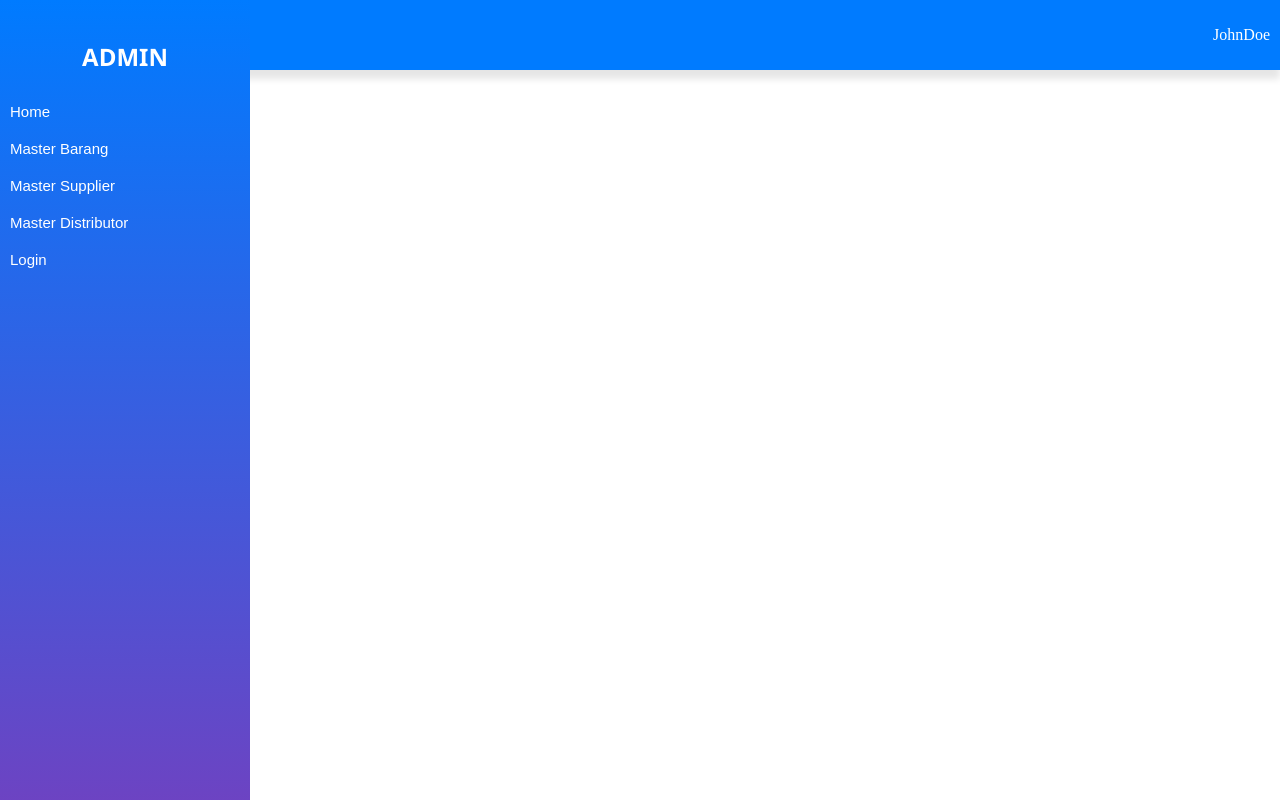
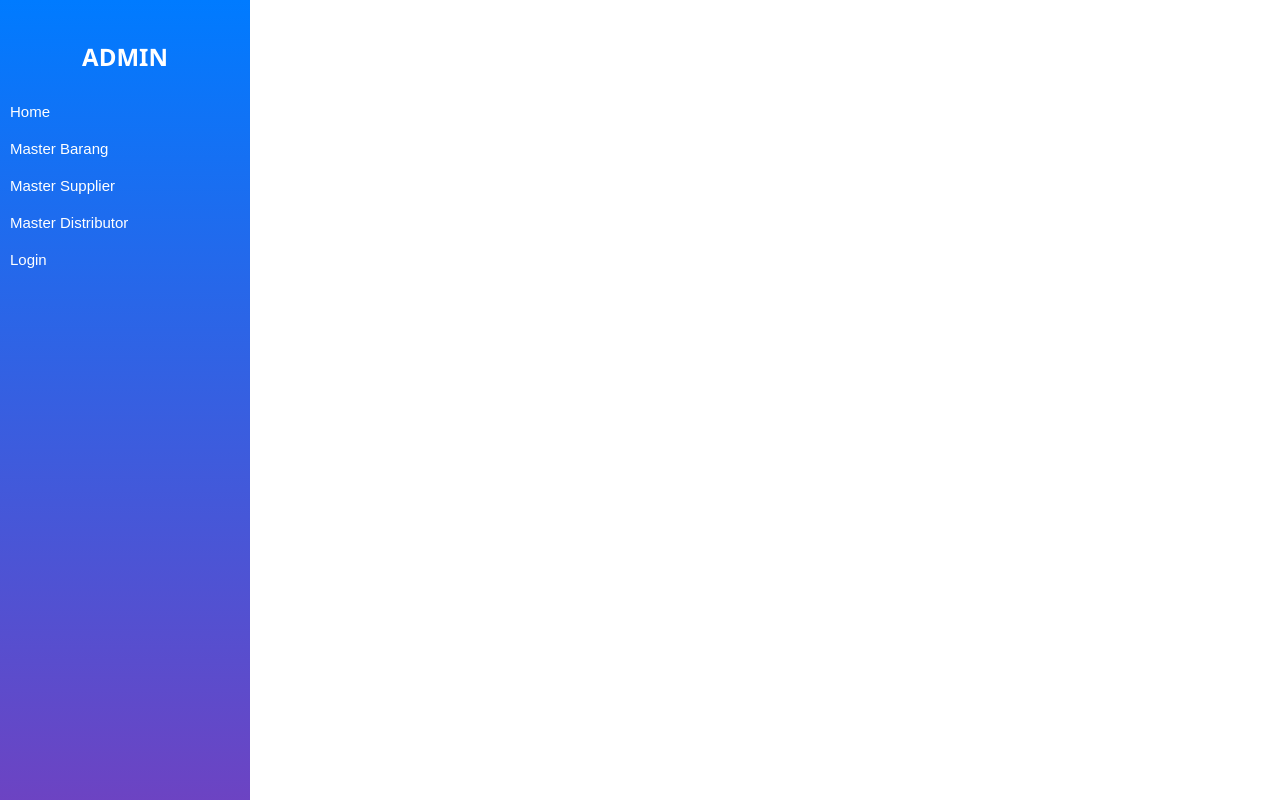
Before and after one commit to CarroVeloce/UAS_PWL, a PHP site: page / in a window 1280 px wide. Run offline with PHP 8.4, Linux system fonts and the light colour scheme.

Commit message:
edit dikit

```diff
--- a/index.html
+++ b/index.html
@@ -29,6 +29,11 @@
             color: #fff;
             padding-top: 20px;
             /* Padding top untuk sidebar */
+        }
+
+        .sidebar a.active {
+            background: linear-gradient(to left, #007bff, #6f42c1);
+            /* Ganti gaya tab yang aktif di sini */
         }
 
         .sidebar a {
@@ -106,29 +111,15 @@
             /* Menambahkan margin di atas */
         }
 
-        .profile-container {
-            position: fixed;
-            top: 0;
-            right: 0;
-            padding: 10px;
-            padding-left: 1500px;
-            background-color: #007bff;
-            color: #fff;
-            box-shadow: 0 9px 7px rgba(0, 0, 0, 0.1);
-        }
-
     </style>
 </head>
 <body>
-    <div class="profile-container">
-        <p>JohnDoe</p>
-    </div>
     <div class="sidebar">
         <h2>ADMIN</h2>
         <a href="index.html">Home</a>
         <a href="master_barang.php">Master Barang</a>
         <a href="master_supplier.php">Master Supplier</a>
-        <a href="#master-distributor">Master Distributor</a>
+        <a href="master_distributor.php">Master Distributor</a>
         <a href="login.php">Login</a>
     </div>
 
--- a/input_masterbarang.php
+++ b/input_masterbarang.php
@@ -78,9 +78,7 @@
             margin: 5px 20px;
             text-align: center;
             font-family: 'Arial', sans-serif;
-            /* Ganti font untuk tombol */
             font-size: 16px;
-            /* Sesuaikan ukuran font */
         }
 
         input[type="submit"]:hover {
--- a/master_barang.php
+++ b/master_barang.php
@@ -218,7 +218,7 @@
         <a href="index.html">Home</a>
         <a href="master_barang.php" class="active">Master Barang</a>
         <a href="master_supplier.php">Master Supplier</a>
-        <a href="#master-distributor">Master Distributor</a>
+        <a href="master_distributor.php">Master Distributor</a>
     </div>
 
     <!-- Main Content -->
```
Also changed, not shown: master_distributor.php (+10 -4 lines), master_supplier.php (+7 -1 lines).
